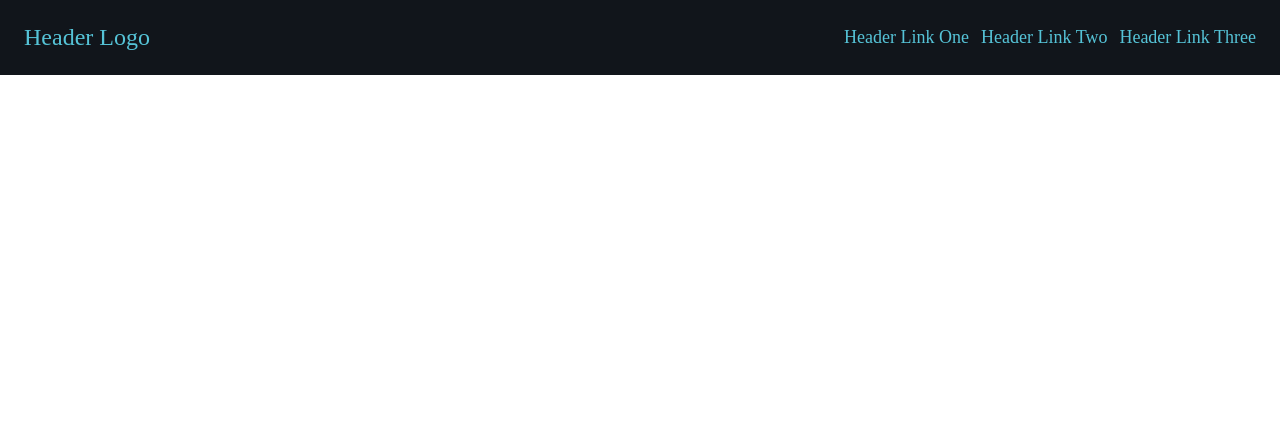
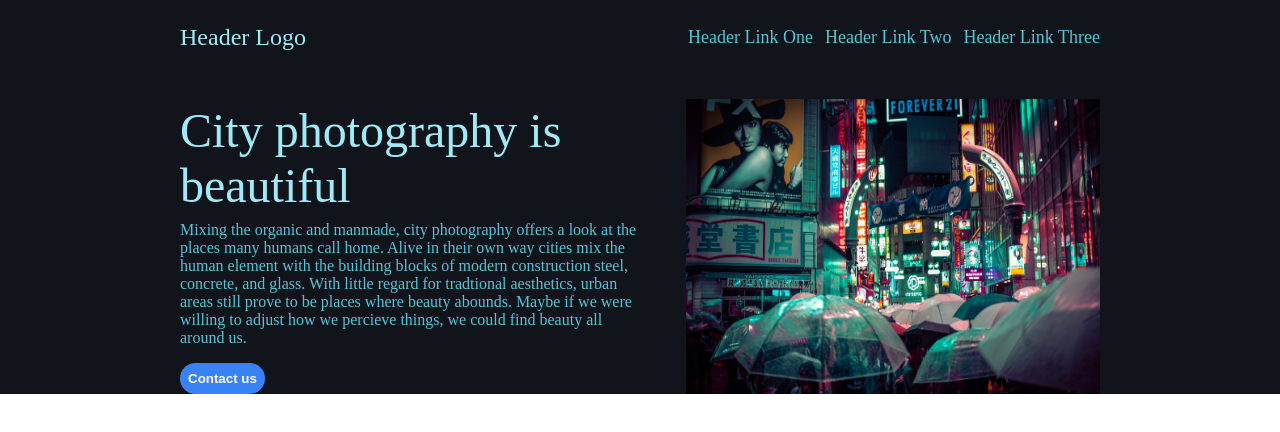
Before and after one commit to crawford-kamil/practice-landing-page, a plain HTML site: page index.html in a window 1280 px wide. Drawn offline with Linux system fonts and the light colour scheme.

Commit message:
Complete section of landing page that introduces the website

```diff
--- a/index.html
+++ b/index.html
@@ -15,5 +15,13 @@
                 <li>Header Link Three</li>
             </ul>
         </div>
+        <div class="intro-section">
+            <div class="intro-text-container">
+                <div class="intro-section-title">City photography is beautiful</div>
+                <div class="intro-description">Mixing the organic and manmade, city photography offers a look at the places many humans call home. Alive in their own way cities mix the human element with the building blocks of modern construction steel, concrete, and glass. With little regard for tradtional aesthetics, urban areas still prove to be places where beauty abounds. Maybe if we were willing to adjust how we percieve things, we could find beauty all around us.</div>
+                <button>Contact us</button>
+            </div>
+            <img class="intro-image" src="./images/umbrellas-through-city.jpg">
+        </div>
     </body>
 </html>
--- a/style.css
+++ b/style.css
@@ -1,11 +1,10 @@
 body {
     margin: 0px;
-
 }
 
 .header {
     display: flex;
-    padding: 24px;
+    padding: 24px 180px;
     background-color: rgb(17, 21, 27);
     justify-content: space-between;
     align-items: center;
@@ -13,7 +12,7 @@ body {
 
 .header-logo {
     font-size: 24px;
-    color: rgba(100, 232, 255, 0.829);
+    color: rgb(160, 234, 247);
     /*color: #F9FAF8;*/
 }
 
@@ -29,3 +28,39 @@ li {
     font-size: 18px;
     color: rgba(100, 232, 255, 0.829);
 }
+
+.intro-section {
+    display: flex;
+    background-color: rgb(17, 21, 27);
+    padding: 24px 180px 0px 180px;
+}
+
+.intro-section-title{
+    color: rgb(160, 234, 247);
+    font-size: 48px;
+    font-weight: 400;
+}
+
+.intro-description {
+    color: rgba(100, 232, 255, 0.829);
+}
+
+.intro-image {
+    max-width: 45%;
+    margin-left: 40px;
+}
+
+button {
+    margin-top: 12px;
+    background-color: #3882F6;
+    padding: 8px;
+    border-radius: 24px;
+    border: none;
+    font-weight: 600;
+    color: white;
+}
+
+.intro-section-title,
+.intro-description {
+    padding: 4px 0px;
+}
```
